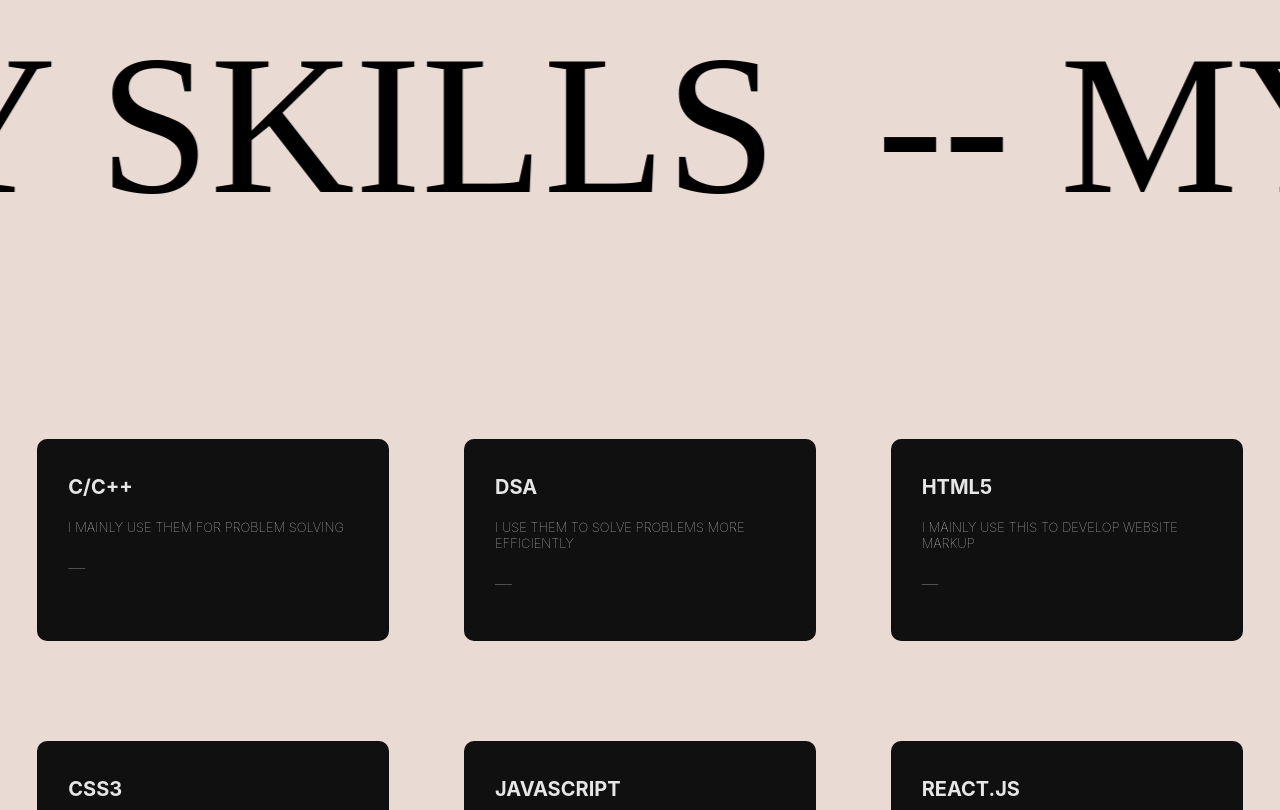
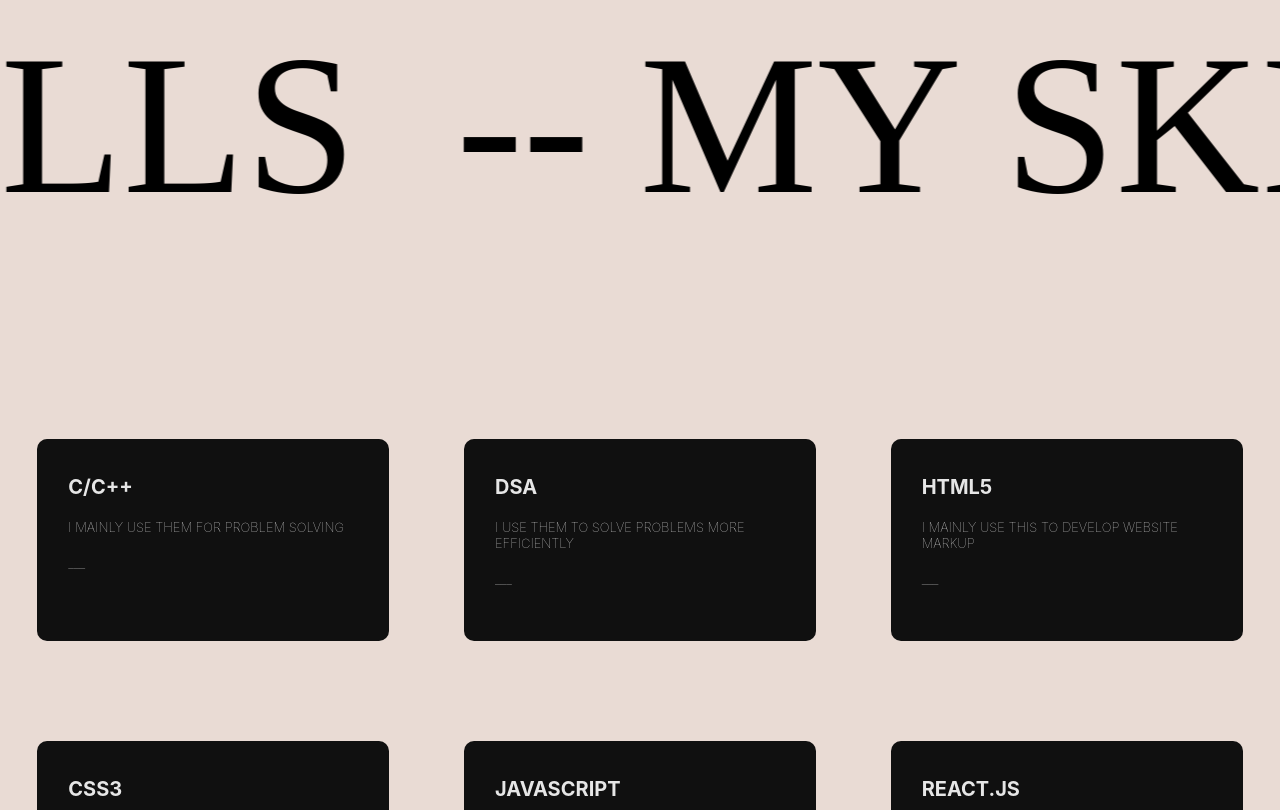
Before and after one commit to HarshTondak/PersonalPortfolio, a React (Create React App) app: page / in a window 1280 px wide. Shown: the part 2101-2911 px from the top of the page. Built offline with nearby package versions, Linux system fonts and the light colour scheme.

Commit message:
--my skill-- made resposive

```diff
--- a/src/Home/Home.css
+++ b/src/Home/Home.css
@@ -144,7 +144,7 @@
   white-space: nowrap;
   width: fit-content;
   will-change: transform;
-  animation: animation-reel 12s infinite linear;
+  animation: animation-reel 15s infinite linear;
 }
 
 @keyframes animation-reel {
@@ -152,7 +152,7 @@
     transform: translateX(0%);
   }
   to {
-    transform: translateX(calc(-92%));
+    transform: translateX(94%);
   }
 }
 
```
